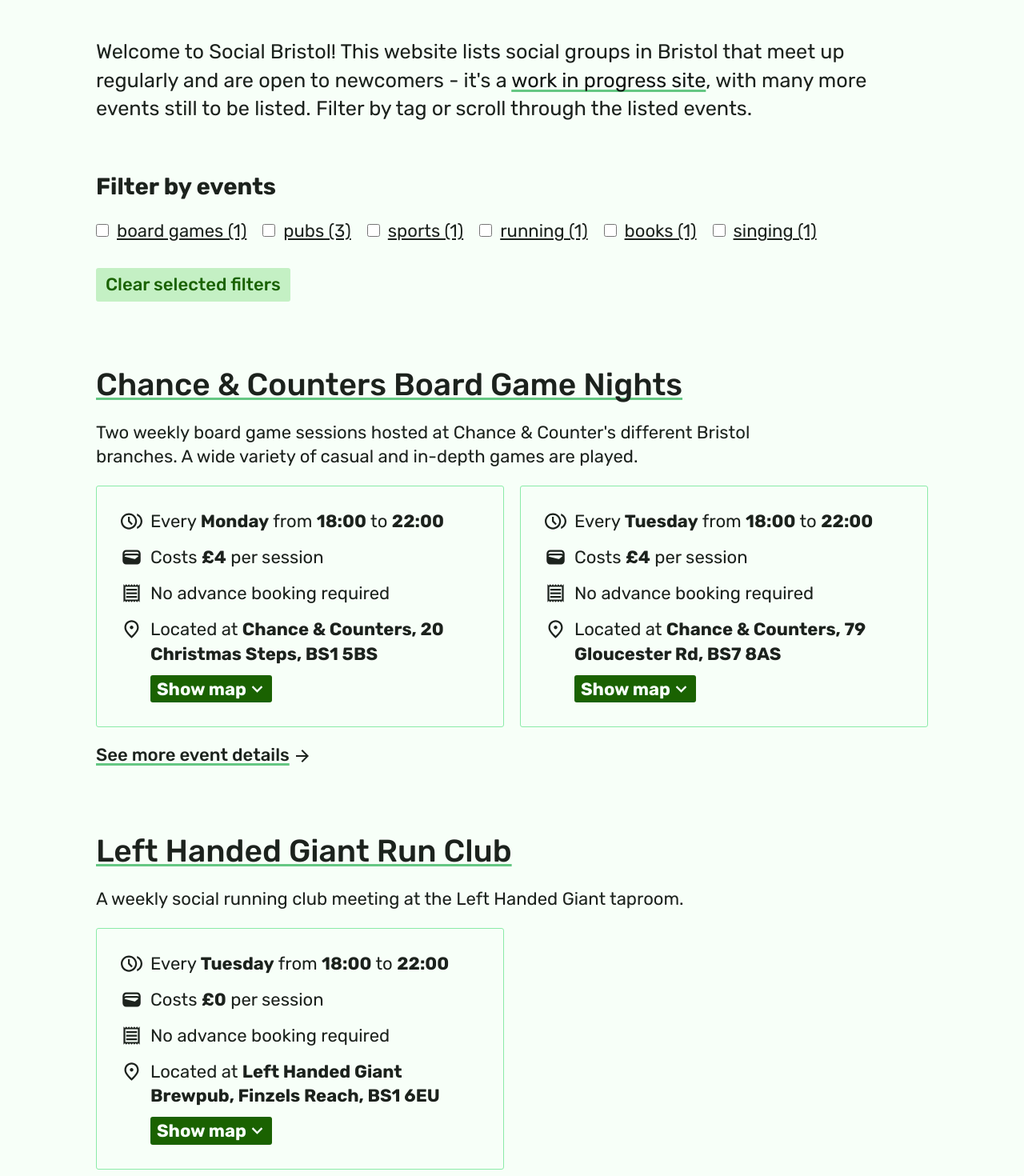
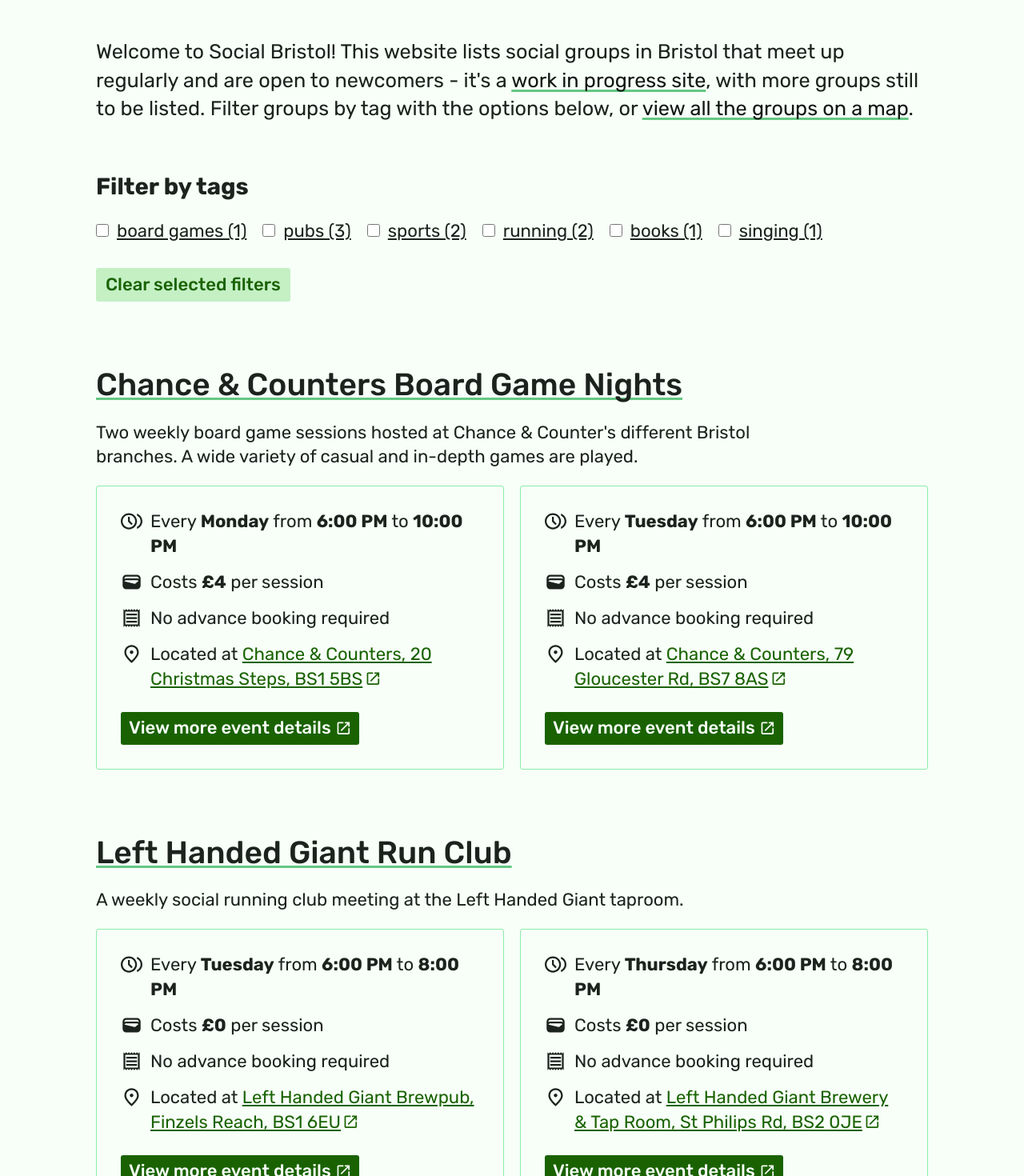
Before and after one commit to jhancock532/bristol-social-groups, a Next.js app: page / in a window 1280 px wide. Shown: the part 260-1730 px from the top of the page at 80% size. Built offline with nearby package versions, Linux system fonts and the light colour scheme.

Commit message:
update events, add direct link to details

```diff
--- a/data/events/left-handed-giant-run-club/details.json
+++ b/data/events/left-handed-giant-run-club/details.json
@@ -2,15 +2,16 @@
   "name": "Left Handed Giant Run Club",
   "slug": "left-handed-giant-run-club",
   "description": "A weekly social running club meeting at the Left Handed Giant taproom.",
+  "details": "The group has an official website linked below, and further up to date information can be found on the groups instagram page.",
   "tags": ["sports", "running", "pubs"],
   "events": [
     {
-      "details": "There are two running groups split into 6km and 8km routes; both stop roughly halfway through the run to pause and regroup. As a social running group everyone is encouraged to run at their own pace and people typically stay behind after the run to enjoy a drink together. There are no changing facilities at the taproom, but there are toilets and a place to drop bags.",
+      "details": "There are two running groups split into 6km and 8km routes; both stop roughly halfway through the run to pause and regroup. As a social running group everyone is encouraged to run at their own pace and people typically stay behind after the run to enjoy a drink together. There are no changing facilities at the bar, but there are toilets and a place to drop bags.",
       "time": {
         "frequency": "Weekly",
         "weekday": "Tuesday",
         "start": "Jan 1, 1970 18:00",
-        "end": "Jan 1, 1970 22:00",
+        "end": "Jan 1, 1970 20:00",
         "details": "The run starts at 6:30PM, waiver signing / bag drop starts from 6:00PM onwards."
       },
       "location": {
@@ -25,9 +26,34 @@
       },
       "booking": {
         "required": false,
-        "details": "No booking is required; please bring a smartphone so you can sign an electronic waiver on the night stating you'll be careful and considerate while running through the city."
+        "details": "No booking is required; please bring a smartphone so you can sign an electronic waiver."
       },
-      "url": "https://lefthandedgiant.com/pages/lhg-runclub"
+      "url": "https://lhgrunclub.com/events"
+    },
+    {
+      "details": "There are three running groups split into 6km, 8km and 10km routes.",
+      "time": {
+        "frequency": "Weekly",
+        "weekday": "Thursday",
+        "start": "Jan 1, 1970 18:00",
+        "end": "Jan 1, 1970 20:00",
+        "details": "The run starts at 6:30PM, waiver signing / bag drop starts from 6:00PM onwards."
+      },
+      "location": {
+        "address": "Left Handed Giant Brewery & Tap Room, St Philips Rd, BS2 0JE",
+        "latitude": "51.456048",
+        "longitude": "-2.572042",
+        "googleMapsLink": "https://maps.app.goo.gl/3eoLmUXaW7nQxDhSA"
+      },
+      "cost": {
+        "sessionPrice": 0.0,
+        "details": "Free to attend, attendees who join the run get 10% off drinks at the bar."
+      },
+      "booking": {
+        "required": false,
+        "details": "No booking is required; please bring a smartphone so you can sign an electronic waiver."
+      },
+      "url": "https://lhgrunclub.com/events/run-club-thursdays"
     }
   ]
 }
--- /dev/null
+++ b/data/events/queen-square-run-club/details.json
@@ -0,0 +1,84 @@
+{
+  "name": "Queen Square Run Club",
+  "slug": "queen-square-run-club",
+  "description": "A social running club meeting at Queen's Square several times a week.",
+  "details": "More details available on the club's website",
+  "tags": ["sports", "running"],
+  "events": [
+    {
+      "name": "Monday evenings",
+      "time": {
+        "frequency": "Weekly",
+        "weekday": "Monday",
+        "start": "Jan 1, 1970 18:00",
+        "end": "Jan 1, 1970 20:00",
+        "details": "6PM start, meeting for drinks at Brewdog after the run."
+      },
+      "location": {
+        "address": "Queen Square, BS1 4LH",
+        "latitude": "51.450540",
+        "longitude": "-2.594809",
+        "googleMapsLink": "https://maps.app.goo.gl/LssFrqEMLH1QYThN6"
+      },
+      "cost": {
+        "sessionPrice": 0.00,
+        "details": "Free."
+      },
+      "booking": {
+        "required": false
+      },
+      "accessibility": {
+        "details": "A flat route around the harbourside at a jogging pace. Please wear suitable running gear."
+      },
+      "url": "https://queensquarerunclub.com/"
+    },
+    {
+      "name": "Wednesday lunchtimes",
+      "time": {
+        "frequency": "Weekly",
+        "weekday": "Wednesday",
+        "start": "Jan 1, 1970 12:30",
+        "end": "Jan 1, 1970 13:30",
+        "details": ""
+      },
+      "location": {
+        "address": "Queen Square, BS1 4LH",
+        "latitude": "51.450540",
+        "longitude": "-2.594809",
+        "googleMapsLink": "https://maps.app.goo.gl/LssFrqEMLH1QYThN6"
+      },
+      "cost": {
+        "sessionPrice": 0.00,
+        "details": "Free."
+      },
+      "booking": {
+        "required": false
+      },
+      "url": "https://queensquarerunclub.com/"
+    },
+    {
+      "name": "Friday mornings",
+      "time": {
+        "frequency": "Weekly",
+        "weekday": "Friday",
+        "start": "Jan 1, 1970 07:30",
+        "end": "Jan 1, 1970 08:30",
+        "details": ""
+      },
+      "location": {
+        "address": "Queen Square, BS1 4LH",
+        "latitude": "51.450540",
+        "longitude": "-2.594809",
+        "googleMapsLink": "https://maps.app.goo.gl/LssFrqEMLH1QYThN6"
+      },
+      "cost": {
+        "sessionPrice": 0.00,
+        "details": "Free."
+      },
+      "booking": {
+        "required": false
+      },
+      "url": "https://queensquarerunclub.com/"
+    }
+  ]
+}
--- a/src/components/BristolMap/BristolMap.tsx
+++ b/src/components/BristolMap/BristolMap.tsx
@@ -8,6 +8,7 @@
 import Link from 'next/link';
 import { rubik } from '@/pages/_app';
 import styles from './BristolMap.module.scss';
+import { ExternalIcon } from '../Icons/ExternalIcon';
 
 type MapProps = {
     events: Event[];
@@ -42,6 +43,9 @@
                             <p className={styles.popupText}>
                                 {event.location.address}
                             </p>
+                            <a className={styles.eventLink}>
+                                View event host&apos;s website <ExternalIcon />
+                            </a>
                         </Popup>
                     </Marker>
                 ))}
--- a/src/components/EventCard/EventCard.module.scss
+++ b/src/components/EventCard/EventCard.module.scss
@@ -38,6 +38,15 @@
 
     @include media-query('large') {
         grid-template-columns: 1fr 1fr;
+    }
+
+    @include media-query('site-width') {
+        grid-template-columns: 1fr 1fr 1fr;
+    }
+
+    @include media-query('x-large') {
+        grid-template-columns: 1fr 1fr 1fr;
+        margin-right: auto;
     }
 }
 
@@ -125,9 +134,27 @@
 }
 
 .googleMapsLink {
-    @include external-highlight-link();
     margin-top: 0;
-    margin-left: auto;
+    text-decoration: underline;
+
+    &:hover {
+        color: var(--color--black);
+
+        svg {
+            transform: translate(0.2ex, -0.2ex);
+        }
+    }
+
+    svg {
+        width: 1.8ex;
+        height: 1.8ex;
+        margin: 0.4ex 0 0 0.2ex;
+
+        transition: transform $transition;
+    }
+}
+.externalLink {
+    @include external-button-link();
 }
 
 .eventDetailsLink {
@@ -138,7 +165,7 @@
     flex-direction: row;
     align-items: center;
     gap: 4px;
-    margin-top: $grid;
+    margin-bottom: $grid;
     color: var(--color--text);
     width: max-content;
     font-weight: 500;
--- a/src/components/EventCard/EventCard.tsx
+++ b/src/components/EventCard/EventCard.tsx
@@ -1,5 +1,4 @@
 import React from 'react';
-import dynamic from 'next/dynamic';
 import Link from 'next/link';
 
 import {
@@ -8,32 +7,25 @@
     EventTime,
     EventBooking,
 } from '@/types/types';
-import { get24HourTimeFromDateString } from '@/utils/utils';
+import { getAMPMTimeFromDateString } from '@/utils/utils';
 
 import { ClockIcon } from '@/components/Icons/ClockIcon';
 import { WalletIcon } from '@/components/Icons/WalletIcon';
 import { LocationIcon } from '@/components/Icons/LocationIcon';
 import { ReceiptIcon } from '@/components/Icons/ReceiptIcon';
 import { ExternalIcon } from '@/components/Icons/ExternalIcon';
-import { ExpandIcon } from '@/components/Icons/ExpandIcon';
-import { ArrowIcon } from '@/components/Icons/ArrowIcon';
 
 import styles from './EventCard.module.scss';
-
-const Map = dynamic(() => import('@/components/SingleMarkerMap'), {
-    ssr: false,
-});
 
 type Event = {
     cost: EventCost;
     time: EventTime;
     location: EventLocation;
     booking: EventBooking;
+    url: string;
 };
 
-const EventDetails = ({ cost, time, location, booking }: Event) => {
-    const [showMap, setShowMap] = React.useState(false);
-
+const EventDetails = ({ cost, time, location, booking, url }: Event) => {
     return (
         <div className={styles.details}>
             <div className={styles.details__item}>
@@ -47,8 +39,8 @@
                         <strong>{time.frequency}</strong>
                     )}{' '}
                     from{' '}
-                    <strong>{get24HourTimeFromDateString(time.start)}</strong>{' '}
-                    to <strong>{get24HourTimeFromDateString(time.end)}</strong>
+                    <strong>{getAMPMTimeFromDateString(time.start)}</strong> to{' '}
+                    <strong>{getAMPMTimeFromDateString(time.end)}</strong>
                 </p>
             </div>
             <div className={styles.details__item}>
@@ -71,38 +63,29 @@
                 <LocationIcon className={styles.details__icon} />
                 <div className={styles.locationContainer}>
                     <p>
-                        Located at <strong>{location.address}</strong>
+                        Located at{' '}
+                        <a
+                            className={styles.googleMapsLink}
+                            href={location.googleMapsLink}
+                            target="_blank"
+                            rel="noreferrer"
+                        >
+                            {location.address}
+                            <ExternalIcon />
+                        </a>
                     </p>
-
-                    <button
-                        className={styles.toggleMapButton}
-                        onClick={() => setShowMap(!showMap)}
-                    >
-                        {showMap ? 'Hide map' : 'Show map'}
-                        <ExpandIcon
-                            className={styles.toggleMapButton__icon}
-                            pointDownwards={!showMap}
-                        />
-                    </button>
                 </div>
             </div>
-
-            {showMap && (
-                <>
-                    <Map
-                        longitude={parseFloat(location.longitude)}
-                        latitude={parseFloat(location.latitude)}
-                        address={location.address}
-                    />
-                    <a
-                        className={styles.googleMapsLink}
-                        href={location.googleMapsLink}
-                        target="_blank"
-                    >
-                        Open in Google Maps <ExternalIcon />
-                    </a>
-                </>
-            )}
+            <div className={styles.details__item}>
+                <a
+                    className={styles.externalLink}
+                    href={url}
+                    target="_blank"
+                    rel="noreferrer"
+                >
+                    View more event details <ExternalIcon />
+                </a>
+            </div>
         </div>
     );
 };
@@ -128,11 +111,6 @@
                     <EventDetails key={index} {...event} />
                 ))}
             </div>
-
-            <Link href={`/events/${slug}`} className={styles.eventDetailsLink}>
-                See more event details
-                <ArrowIcon className={styles.eventDetailsLink__icon} />
-            </Link>
         </div>
     );
 };
--- a/src/pages/Index.module.scss
+++ b/src/pages/Index.module.scss
@@ -44,24 +44,32 @@
     }
 }
 
-.eventFilterTitle {
+.groupFilterTitle {
     @include font-size(m);
     margin-bottom: $grid;
     font-weight: 700;
 }
 
-.eventTags {
+.groupTagsContainer {
     display: flex;
     flex-direction: row;
     gap: $grid;
     flex-wrap: wrap;
 }
 
-.eventTagFilter {
+.groupFilterOptionsContainer {
+    display: flex;
+    gap: $grid * 2;
+    flex-direction: column;
+    @include media-query(medium) {
+        flex-direction: row;
+    }
+}
+
+.groupTagFilter {
     @include focus-outline();
     display: flex;
     align-items: baseline;
-    flex-direction: row;
     gap: $grid * 0.5;
 
     &__checkbox {
--- a/src/pages/index.tsx
+++ b/src/pages/index.tsx
@@ -8,7 +8,7 @@
 import { getDirectories } from '@/utils/utils';
 import styles from './Index.module.scss';
 
-const generateListOfEventTags = (events: any) => {
+const generateListOfGroupTags = (events: any) => {
     interface TagsObject {
         [key: string]: number;
     }
@@ -31,27 +31,27 @@
 };
 
 export default function Home({ events }: any) {
-    const [selectedEventTags, setSelectedEventTags] = React.useState<string[]>(
+    const [selectedGroupTags, setSelectedGroupTags] = React.useState<string[]>(
         [],
     );
 
-    const eventTags = generateListOfEventTags(events);
+    const groupTags = generateListOfGroupTags(events);
 
-    const handleEventFilterClicked = (tag: string) => {
-        if (selectedEventTags.includes(tag)) {
-            const indexOfTag = selectedEventTags.indexOf(tag);
-            selectedEventTags.splice(indexOfTag, 1);
-            setSelectedEventTags([...selectedEventTags]);
+    const handleGroupFilterClicked = (tag: string) => {
+        if (selectedGroupTags.includes(tag)) {
+            const indexOfTag = selectedGroupTags.indexOf(tag);
+            selectedGroupTags.splice(indexOfTag, 1);
+            setSelectedGroupTags([...selectedGroupTags]);
         } else {
-            setSelectedEventTags([tag, ...selectedEventTags]);
+            setSelectedGroupTags([tag, ...selectedGroupTags]);
         }
     };
 
     const filteredEvents =
-        selectedEventTags.length > 0
+        selectedGroupTags.length > 0
             ? events.filter((event: any) => {
                   for (let i = 0; i < event.tags.length; i += 1) {
-                      if (selectedEventTags.includes(event.tags[i])) {
+                      if (selectedGroupTags.includes(event.tags[i])) {
                           return true;
                       }
                   }
@@ -74,41 +74,59 @@
                     <Link className={styles.link} href="/about">
                         work in progress site
                     </Link>
-                    , with many more events still to be listed. Filter by tag or
-                    scroll through the listed events.
+                    , with more groups still to be listed. Filter groups by tag
+                    with the options below, or{' '}
+                    <Link className={styles.link} href="/map">
+                        view all the groups on a map
+                    </Link>
+                    .
                 </p>
-                <p className={styles.eventFilterTitle}>Filter by events</p>
-                <div className={styles.eventTags}>
-                    {Object.keys(eventTags).map(
+                <div className={styles.groupFilterOptionsContainer}>
+                    <div className={styles.groupTagFilterContainer}>
+                        <p className={styles.groupFilterTitle}>
+                            Filter by tags
+                        </p>
+                        <div className={styles.groupTagsContainer}>
+                            {Object.keys(groupTags).map(
                                 (tag: string, index: number) => (
-                            <div key={index} className={styles.eventTagFilter}>
+                                    <div
+                                        key={index}
+                                        className={styles.groupTagFilter}
+                                    >
                                         <input
                                             type="checkbox"
-                                    id={`event-tag-checkbox-${tag}`}
-                                    checked={selectedEventTags.includes(tag)}
+                                            id={`group-tag-checkbox-${tag}`}
+                                            checked={selectedGroupTags.includes(
+                                                tag,
+                                            )}
                                             onChange={() =>
-                                        handleEventFilterClicked(tag)
+                                                handleGroupFilterClicked(tag)
                                             }
-                                    className={styles.eventTagFilter__checkbox}
+                                            className={
+                                                styles.groupTagFilter__checkbox
+                                            }
                                         />
                                         <label
-                                    htmlFor={`event-tag-checkbox-${tag}`}
-                                    className={styles.eventTagFilter__label}
+                                            htmlFor={`group-tag-checkbox-${tag}`}
+                                            className={
+                                                styles.groupTagFilter__label
+                                            }
                                         >
-                                    {`${tag} (${eventTags[tag]})`}
+                                            {`${tag} (${groupTags[tag]})`}
                                         </label>
                                     </div>
                                 ),
                             )}
                         </div>
-
                         <button
                             className={styles.clearSelectedTagsButton}
-                    onClick={() => setSelectedEventTags([])}
-                    disabled={selectedEventTags.length === 0}
+                            onClick={() => setSelectedGroupTags([])}
+                            disabled={selectedGroupTags.length === 0}
                         >
                             Clear selected filters
                         </button>
+                    </div>
+                </div>
             </div>
 
             <div className={styles.events}>
--- a/src/styles/_mixins.scss
+++ b/src/styles/_mixins.scss
@@ -174,6 +174,32 @@
     }
 }
 
+@mixin external-button-link() {
+    @include focus-outline();
+    color: var(--color--white);
+    background-color: var(--color--primary);
+    padding: 5px 10px;
+    margin-top: $grid * 0.5;
+    border: none;
+    border-radius: $border-radius;
+    width: max-content;
+    font-weight: 450;
+
+    display: flex;
+    align-items: center;
+    gap: 5px;
+
+    svg {
+        width: 1.8ex;
+        height: 1.8ex;
+    }
+
+    &:hover {
+        color: var(--color--black);
+        background-color: var(--color--highlight-green);
+    }
+}
+
 @mixin h1() {
     @include font-size(xl);
     line-height: 1.1;
--- a/src/utils/utils.ts
+++ b/src/utils/utils.ts
@@ -9,6 +9,17 @@
         .padStart(2, '0')}`;
 };
 
+export const getAMPMTimeFromDateString = (date: string): string => {
+    const dateObject = new Date(date);
+    const hours = dateObject.getHours();
+    const minutes = dateObject.getMinutes();
+    const ampm = hours >= 12 ? 'PM' : 'AM';
+
+    return `${hours % 12 === 0 ? 12 : hours % 12}:${minutes
+        .toString()
+        .padStart(2, '0')} ${ampm}`;
+};
+
 export const getDirectories = (source: string) =>
     fs
         .readdirSync(source, { withFileTypes: true })
```
Also changed, not shown: package.json (+13 -13 lines), src/components/BristolMap/BristolMap.module.scss (+12 -0 lines), src/pages/about.tsx (+11 -22 lines), 2 other files (tests, documents, lock files or other folders). Lines whose indentation alone changed are shown as unchanged.
